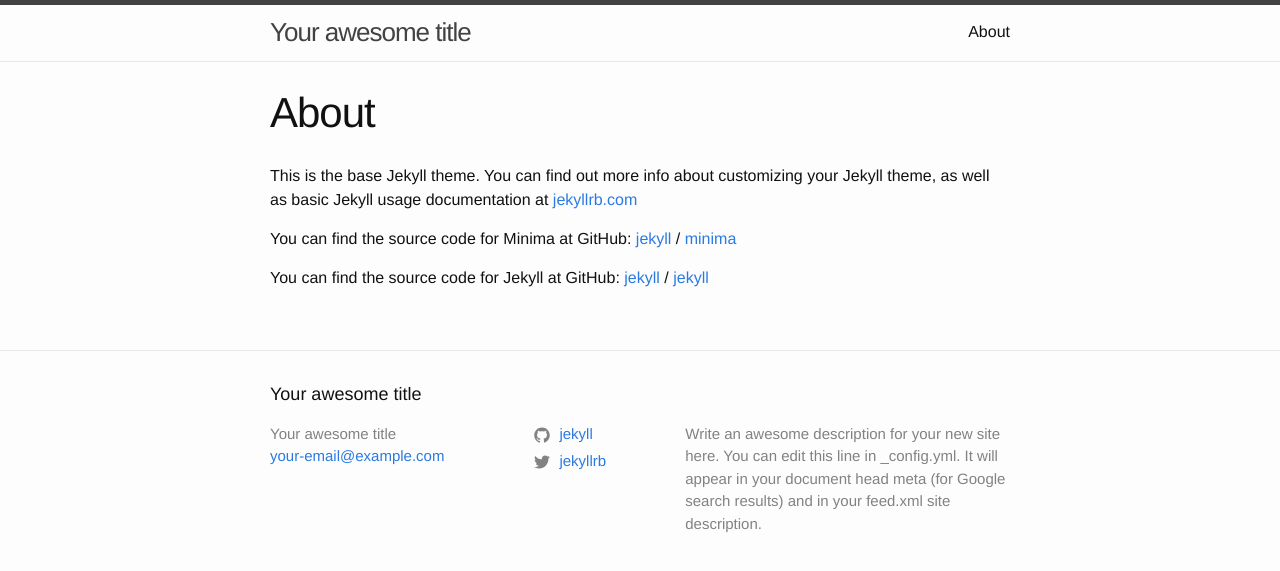
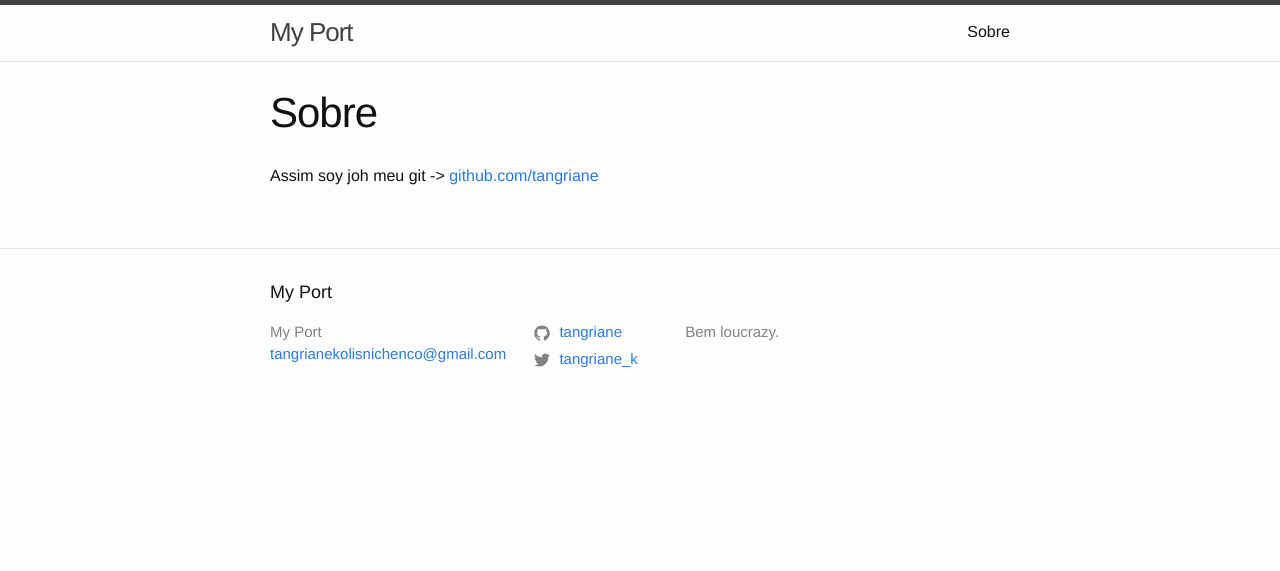
Before and after one commit to tangriane/tangriane.github.io, a Jekyll site: the page built from about.md, in a window 1280 px wide. Shown: the top 571 px of the page. Built offline with Jekyll 4.4.1, drawn with Linux system fonts in a browser that asks for light colours.

```diff
--- a/_config.yml
+++ b/_config.yml
@@ -1,32 +1,16 @@
-# Welcome to Jekyll!
-#
-# This config file is meant for settings that affect your whole blog, values
-# which you are expected to set up once and rarely edit after that. If you find
-# yourself editing this file very often, consider using Jekyll's data files
-# feature for the data you need to update frequently.
-#
-# For technical reasons, this file is *NOT* reloaded automatically when you use
-# 'bundle exec jekyll serve'. If you change this file, please restart the server process.
 
-# Site settings
-# These are used to personalize your new site. If you look in the HTML files,
-# you will see them accessed via {{ site.title }}, {{ site.email }}, and so on.
-# You can create any custom variable you would like, and they will be accessible
-# in the templates via {{ site.myvariable }}.
-title: Your awesome title
-email: your-email@example.com
+title: My Port
+email: tangrianekolisnichenco@gmail.com
 description: > # this means to ignore newlines until "baseurl:"
-  Write an awesome description for your new site here. You can edit this
-  line in _config.yml. It will appear in your document head meta (for
-  Google search results) and in your feed.xml site description.
+ Bem loucrazy.
 baseurl: "" # the subpath of your site, e.g. /blog
-url: "" # the base hostname & protocol for your site, e.g. http://example.com
-twitter_username: jekyllrb
-github_username:  jekyll
+url: "tangriane.github.io" # the base hostname & protocol for your site, e.g. http://example.com
+twitter_username: tangriane_k
+github_username:  tangriane
 
 # Build settings
 markdown: kramdown
-theme: minima
+
 plugins:
   - jekyll-feed
 
--- a/_posts/2017-09-07-welcome-to-jekyll.markdown
+++ b/_posts/2017-09-07-welcome-to-jekyll.markdown
@@ -1,8 +1,8 @@
 ---
 layout: post
-title:  "Welcome to Jekyll!"
+title:  "Bem vindo!"
 date:   2017-09-07 15:00:47 -0300
-categories: jekyll update
+categories: Bora testar
 ---
 You’ll find this post in your `_posts` directory. Go ahead and edit it and re-build the site to see your changes. You can rebuild the site in many different ways, but the most common way is to run `jekyll serve`, which launches a web server and auto-regenerates your site when a file is updated.
 
--- a/about.md
+++ b/about.md
@@ -1,18 +1,7 @@
 ---
 layout: page
-title: About
+title: Sobre
 permalink: /about/
 ---
 
-This is the base Jekyll theme. You can find out more info about customizing your Jekyll theme, as well as basic Jekyll usage documentation at [jekyllrb.com](https://jekyllrb.com/)
-
-You can find the source code for Minima at GitHub:
-[jekyll][jekyll-organization] /
-[minima](https://github.com/jekyll/minima)
-
-You can find the source code for Jekyll at GitHub:
-[jekyll][jekyll-organization] /
-[jekyll](https://github.com/jekyll/jekyll)
-
-
-[jekyll-organization]: https://github.com/jekyll
+Assim soy joh meu git -> [github.com/tangriane](https://github.com/tangriane)
```
Also changed, not shown: gulpfile.js (added, +127 -0 lines), 1 other file.
